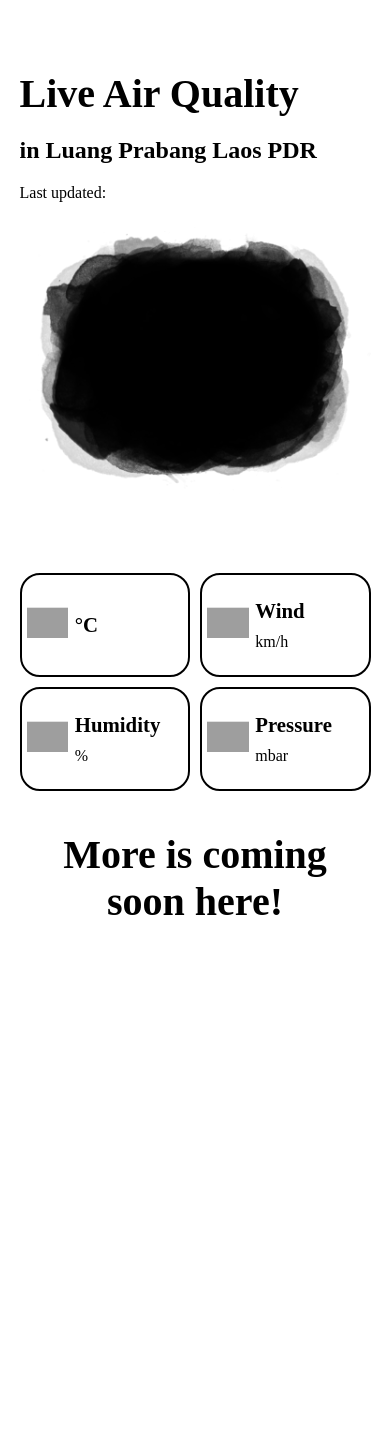
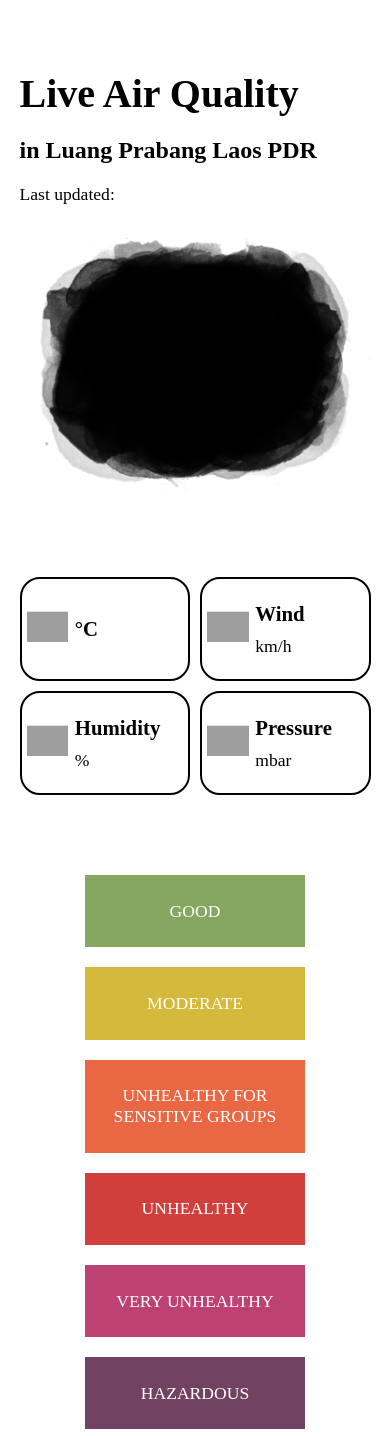
Before and after one commit to bbilly1/aqi_monitor, a PHP site: page / in a window 390 px wide. Shown: the top 1436 px of the page. Before the commit the page ends 915 px from the top, so only its background shows below. Run offline with PHP 8.4, Linux system fonts and the light colour scheme; some web fonts are replaced; grey boxes are pictures that could not be loaded.

Commit message:
added active category with description to hopepage, pull updates dynamically.

```diff
--- a/frontend/nginx/css/style.css
+++ b/frontend/nginx/css/style.css
@@ -24,21 +24,23 @@ h1 {
 }
 
 h2 {
-    font-family: Rubik-Light;
+    font-family: Rubik-Bold;
 }
 
 h3 {
-    font-family: Rubik-Bold;
+    font-family: Rubik-Light;
     font-size: 1.3em;
 }
 
 p {
     font-family: Rubik-Regular;
+    font-size: 1.1em;
 }
 
 .top_content,
 .weather_content,
-.tagline_content {
+.tagline_content,
+.desc_content {
     width: 70%;
     max-width: 900px;
     margin-left: auto;
@@ -126,8 +128,77 @@ p {
     margin: 10px 0;
 }
 
+/* descriptions */
+.desc_wrap {
+    margin: 40px 0;
+    padding: 30px 0;
+}
+
+.desc_content {
+    display: grid;
+    grid-template-columns: 33% 33% 33%;
+    grid-column-gap: 10px;
+}
+
+.desc_box {
+    margin: auto;
+}
+
+.desc_item_wrap {
+    display: flex;
+    align-items: center;
+    justify-content: center;
+    flex-wrap: wrap;
+}
+
+.desc_item {
+    padding: 8px 10px;
+    margin: 10px;
+    color: #fff;
+    text-align: center;
+    width: 200px;
+    transform: scale(1);
+    transition-timing-function: ease;
+    -webkit-transition: transform 2s;
+    -moz-transition: transform 2s;
+    -ms-transition: transform 2s;
+    -o-transition: transform 2s;
+    transition: transform 2s;
+}
+
+.good {
+    background-color: #85a762;
+}
+.moderate {
+    background-color: #d4b93c;
+}
+.ufsg {
+    background-color: #e96843;
+}
+.unhealthy {
+    background-color: #d03f3b;
+}
+.vunhealthy {
+    background-color: #be4173;
+}
+.hazardous {
+    background-color: #714261;
+}
+
+.category_icon img {
+    width: 100%;
+}
+
 .tagline_content {
     text-align: center;
+}
+
+.desc_item.active {
+    transform: scale(1.2);
+    font-size: 1.2em;
+    box-shadow: darkgray 5px 5px;
+    font-weight: bold;
+
 }
 
 /* responsiv */
@@ -176,4 +247,7 @@ p {
     .weather_text h3 {
         font-size: 1.2;
     }
+    .desc_content {
+        display: block;
+    }
 }
--- a/frontend/nginx/index.php
+++ b/frontend/nginx/index.php
@@ -66,6 +66,42 @@
             </div>
         </div>
     </div>
+    <div class="desc_wrap light_background">
+        <div class="desc_content">
+            <div class="desc_box">
+                <div class="desc_item_wrap">
+                    <div class="desc_item good">
+                        <p>GOOD</p>
+                    </div>
+                    <div class="desc_item moderate">
+                        <p>MODERATE</p>
+                    </div>
+                    <div class="desc_item ufsg">
+                        <p>UNHEALTHY FOR SENSITIVE GROUPS</p>
+                    </div>
+                    <div class="desc_item unhealthy">
+                        <p>UNHEALTHY</p>
+                    </div>
+                    <div class="desc_item vunhealthy">
+                        <p>VERY UNHEALTHY</p>
+                    </div>
+                    <div class="desc_item hazardous">
+                        <p>HAZARDOUS</p>
+                    </div>
+                </div>
+            </div>
+            <div class="desc_box">
+                <div class="category_icon">
+                    <img src="/img/icon/category-plain.png" alt="category_icon" id="categoryIcon">
+                </div>
+            </div>
+            <div class="desc_box">
+                <h2 class="col_font" id="aqiName"></h2>
+                <h3 id="aqiRange"></h3>
+                <p id="aqiDesc">Good: No health concerns, enjoy activities.</p>
+            </div>
+        </div>
+    </div>
     <div class="tagline_wrap">
         <div class="tagline_content">
             <h1>More is coming soon here!</h1>
--- a/frontend/nginx/js/aqi.js
+++ b/frontend/nginx/js/aqi.js
@@ -6,27 +6,45 @@ var colorConfig =
     // green
     'Good': [
         "#85a762", "#dbe4d1",
-        "invert(66%) sepia(11%) saturate(1318%) hue-rotate(47deg) brightness(92%) contrast(86%)"],
+        "invert(66%) sepia(11%) saturate(1318%) hue-rotate(47deg) brightness(92%) contrast(86%)",
+        "AQI 0 to 50",
+        "Good: No health concerns, enjoy activities."
+    ],
     // yellow
     'Moderate': [
         "#d4b93c", "#f9f0c7",
-        "invert(79%) sepia(5%) saturate(4660%) hue-rotate(9deg) brightness(89%) contrast(103%)"],
+        "invert(79%) sepia(5%) saturate(4660%) hue-rotate(9deg) brightness(89%) contrast(103%)",
+        "AQI 51 - 100:",
+        "Moderate: Active children and adults, and people with respiratory disease, such as asthma, should limit prolonged outdoor exertion."
+    ],
     // orange
     'Unhealthy for Sensitive Groups': [
         "#e96843", "#f8d0c8",
-        "invert(61%) sepia(93%) saturate(3252%) hue-rotate(333deg) brightness(95%) contrast(91%)"],
+        "invert(61%) sepia(93%) saturate(3252%) hue-rotate(333deg) brightness(95%) contrast(91%)",
+        "AQI 101 - 150:",
+        "Unhealthy for Sensitive Groups: Active children and adults, and people with respiratory disease, such as asthma, should limit prolonged outdoor exertion."
+    ],
     // red
     'Unhealthy': [
         "#d03f3b", "#f1c5c4",
-        "invert(39%) sepia(16%) saturate(2264%) hue-rotate(314deg) brightness(97%) contrast(110%)"],
+        "invert(39%) sepia(16%) saturate(2264%) hue-rotate(314deg) brightness(97%) contrast(110%)",
+        "AQI 151 - 200:",
+        "Unhealthy: Everyone may begin to experience health effects: Active children and adults, and people with respiratory disease, such as asthma, should avoid prolonged outdoor exertion; everyone else, especially children, should limit prolonged outdoor exertion."
+    ],
     // pink
     'Very Unhealthy': [
         "#be4173", "#e9c9d6",
-        "invert(45%) sepia(32%) saturate(3238%) hue-rotate(308deg) brightness(77%) contrast(90%)"],
+        "invert(45%) sepia(32%) saturate(3238%) hue-rotate(308deg) brightness(77%) contrast(90%)",
+        "AQI 201 - 300:",
+        "Very Unhealthy: Active children and adults, and people with respiratory disease, such as asthma, should avoid all outdoor exertion; everyone else, especially children, should limit outdoor exertion."
+    ],
     // violet
     'Hazardous': [
         "#714261", "#d7c6d0",
-        "invert(31%) sepia(8%) saturate(2659%) hue-rotate(268deg) brightness(91%) contrast(88%)"]
+        "invert(31%) sepia(8%) saturate(2659%) hue-rotate(268deg) brightness(91%) contrast(88%)",
+        "AQI 301 - 500:",
+        "Hazardous: Everyone should avoid all outdoor exertion."
+    ]
 }
 
 
@@ -50,6 +68,7 @@ function refreshAqiValues() {
         setAqiValues(timestamp,aqiValue,aqiCategory);
         setAqiColors(aqiCategory);
         setWeatherDetails(responseAqi);
+        setDesc(responseAqi);
     };
     req.send();
 }
@@ -113,3 +132,29 @@ function setWeatherDetails(responseAqi) {
     // pressure
     document.getElementById('pressure').innerHTML = pressure;
 }
+
+function setDesc(responseAqi) {
+    // parse response
+    var aqiCategory = responseAqi['aqi_category'];
+    var aqiCatClean = aqiCategory.toLowerCase().replaceAll(' ', '');
+    var iconSrc = '/img/icon/category-' + aqiCatClean + ".png";
+    // parse config
+    var aqiRange = colorConfig[aqiCategory][3];
+    var aqiDesc = colorConfig[aqiCategory][4];
+    // set values
+    document.getElementById('categoryIcon').src = iconSrc;
+    document.getElementById('aqiName').innerHTML = aqiCategory;
+    document.getElementById('aqiRange').innerHTML = aqiRange;
+    document.getElementById('aqiDesc').innerHTML = aqiDesc;
+    // remove active if any
+    var active = document.querySelector(".active");
+    if (active) {
+        active.classList.remove("active");
+    };
+    // figure out which to activate
+    var allCategories = Object.keys(colorConfig);
+    var indexMatch = allCategories.indexOf(aqiCategory);
+    var activeCat = document.getElementsByClassName('desc_item')[indexMatch];
+    // activate
+    activeCat.classList.add("active");
+}
```
